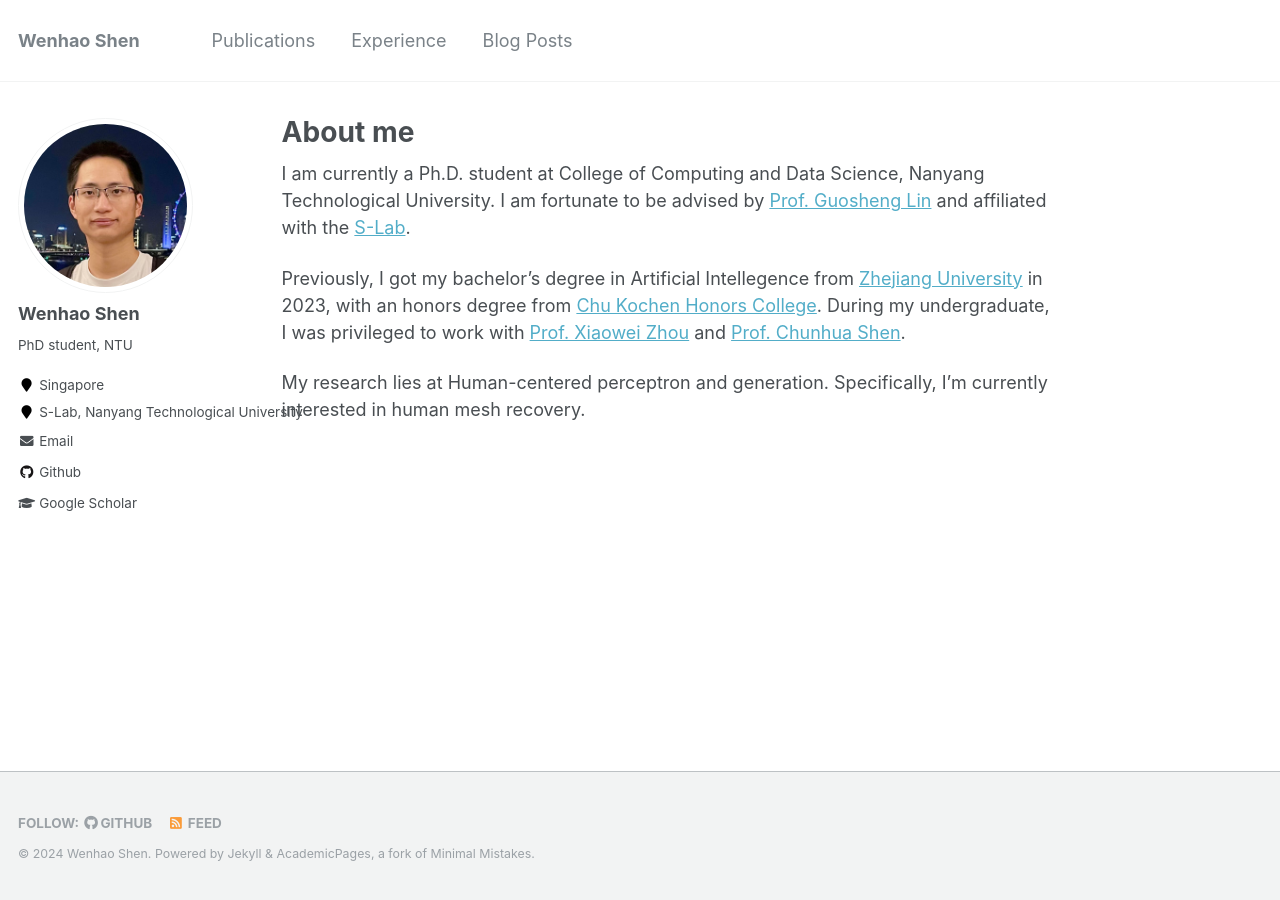
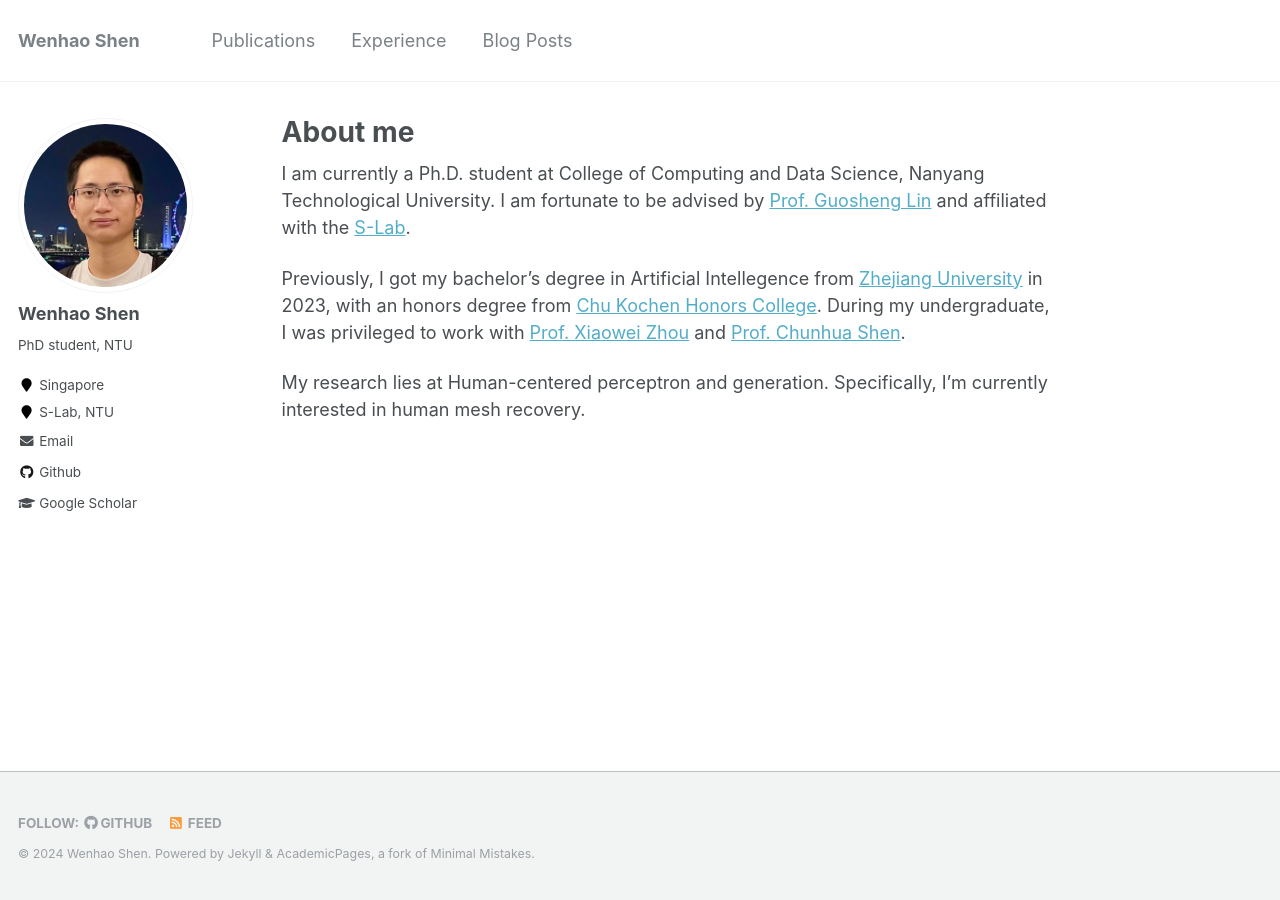
Before and after one commit to shenwenhao01/shenwenhao01.github.io, a Jekyll site: the page built from _pages/about.md, in a window 1280 px wide. Built offline with Jekyll 4.4.1, drawn with Linux system fonts in a browser that asks for light colours.

Commit message:
update NTU

```diff
--- a/_config.yml
+++ b/_config.yml
@@ -84,7 +84,7 @@ author:
   avatar           : "profile.jpg"
   bio              : "PhD student, NTU"
   location         : "Singapore"
-  employer         : "S-Lab, Nanyang Technological University"
+  employer         : "S-Lab, NTU"
   pubmed           :
   googlescholar    : "https://scholar.google.com/citations?user=F0UvaMwAAAAJ"
   email            : "wenhao005@e.ntu.edu.sg"
```
